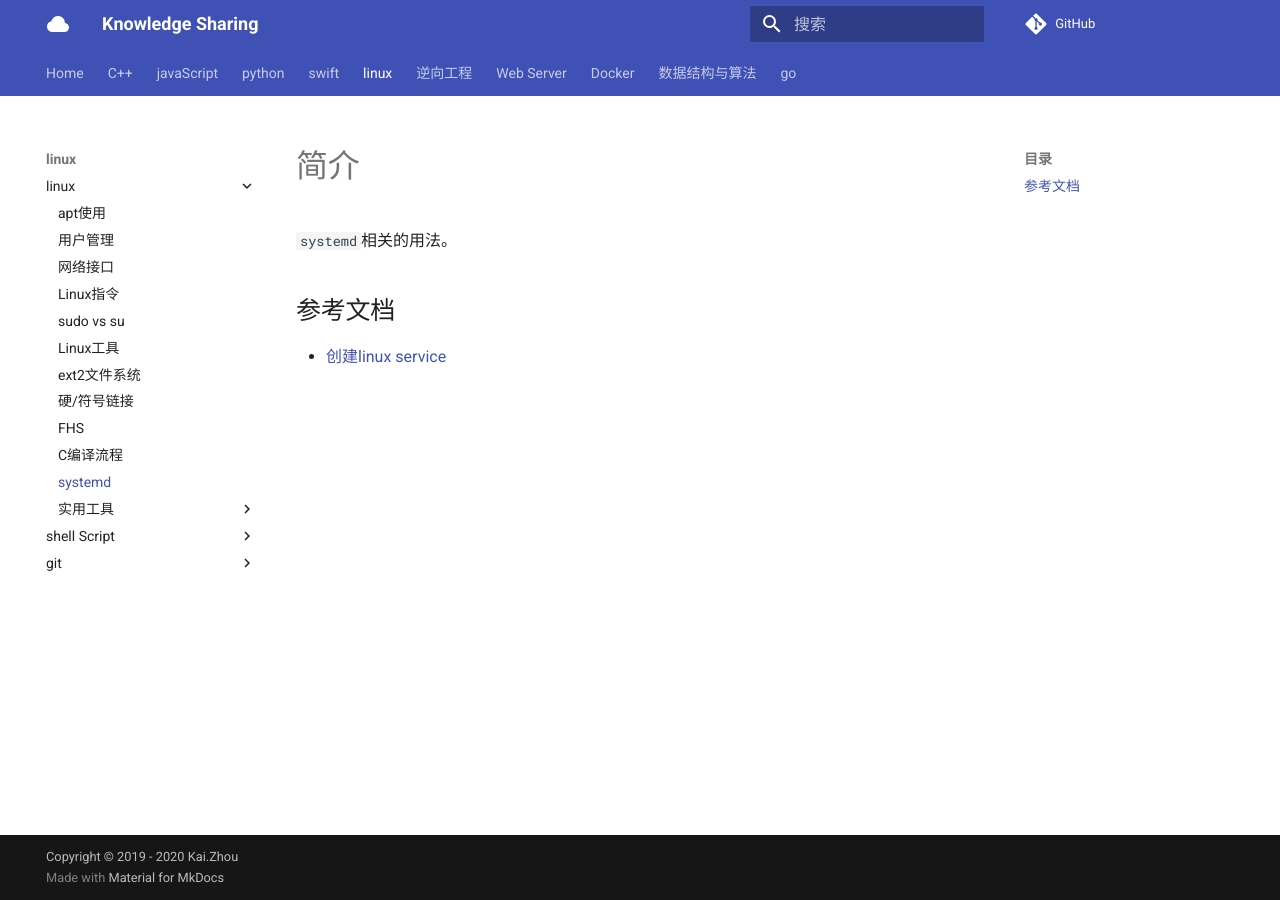
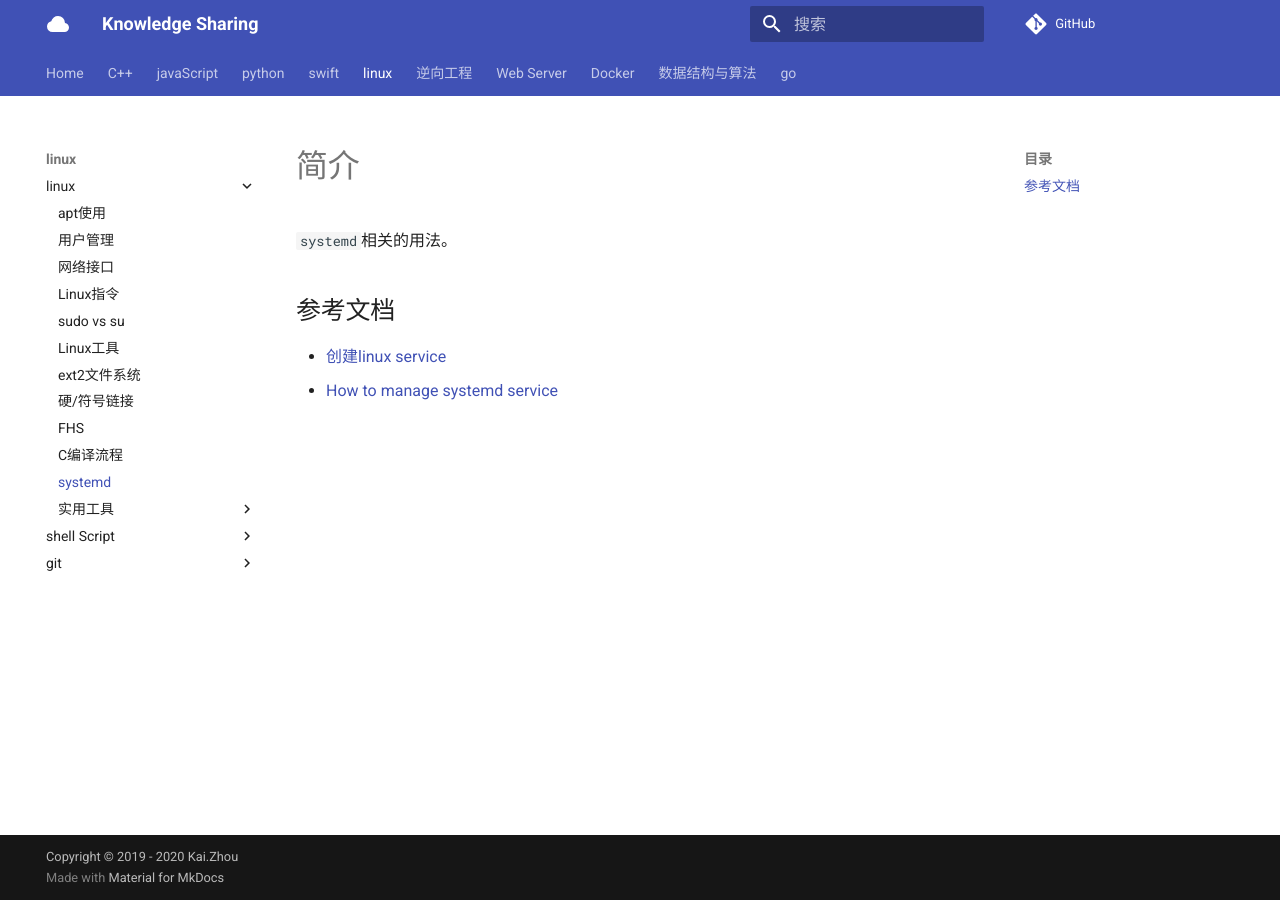
Before and after one commit to zhoukaidev/ks_blog, an MkDocs documentation site: the page built from docs/shell/linux/systemd.md, in a window 1280 px wide. Built offline with MkDocs 1.6.1 and Material for MkDocs 9.7.7, drawn with Linux system fonts in a browser that asks for light colours; comment, search, counter and statistics services are not loaded.

Commit message:
Update systemd.md

```diff
--- a/docs/shell/linux/systemd.md
+++ b/docs/shell/linux/systemd.md
@@ -6,3 +6,4 @@
 ## 参考文档
 
 * [创建linux service](https://medium.com/@benmorel/creating-a-linux-service-with-systemd-611b5c8b91d6)
+* [How to manage systemd service](https://www.digitalocean.com/community/tutorials/how-to-use-systemctl-to-manage-systemd-services-and-units)
```
